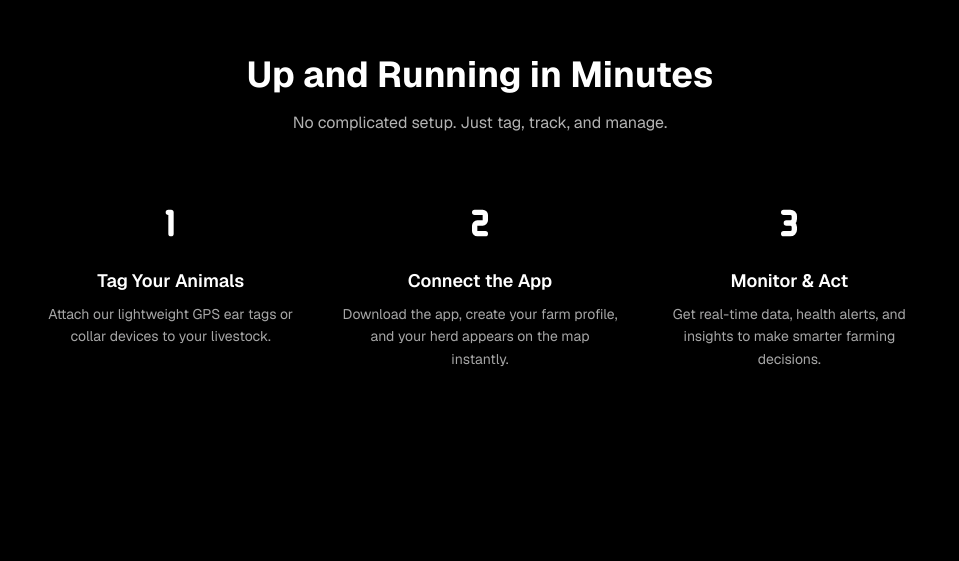
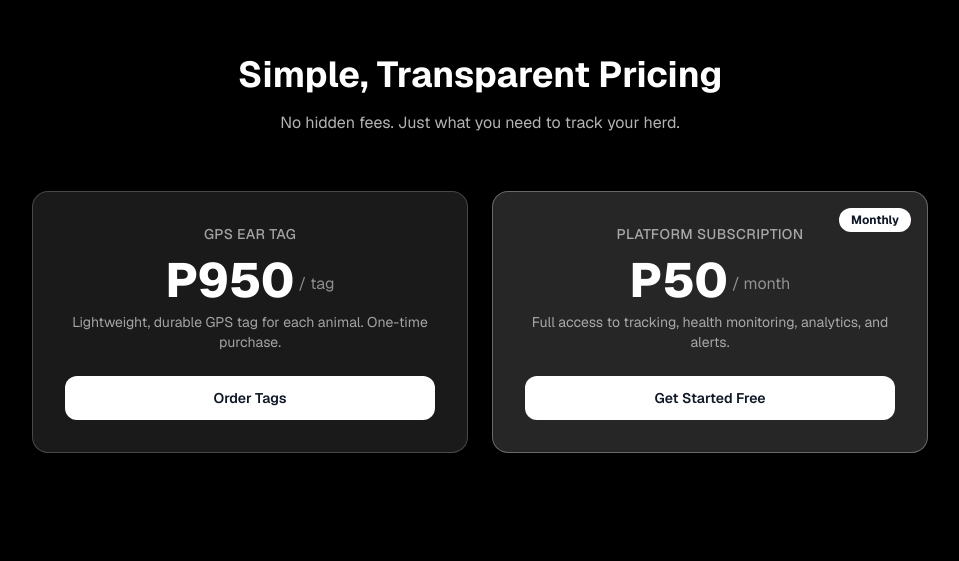
Before and after one commit to DippsDev/livestock-tracker, a Next.js app: page / in a window 1280 px wide. Shown: the part 1590-2151 px from the top of the page, without its empty margins (160-1119 px from the left). Built offline with nearby package versions, Linux system fonts and the light colour scheme.

Commit message:
feat: Formspree on signin, pricing section, burger menu desktop fix

```diff
--- a/app/page.tsx
+++ b/app/page.tsx
@@ -121,6 +121,37 @@ export default function Home() {
         </div>
       </section>
 
+      {/* Pricing */}
+      <section id="pricing" className="relative py-24 px-6">
+        <div className="max-w-4xl mx-auto text-center">
+          <h2 className="text-3xl md:text-4xl font-bold text-white mb-4">Simple, Transparent Pricing</h2>
+          <p className="text-white/70 text-base max-w-lg mx-auto mb-14">No hidden fees. Just what you need to track your herd.</p>
+          <div className="grid grid-cols-1 md:grid-cols-2 gap-6">
+            {/* GPS Tag */}
+            <div className="bg-white/10 backdrop-blur-sm border border-white/20 rounded-2xl p-8 flex flex-col items-center">
+              <span className="text-white/60 text-sm font-medium uppercase tracking-wide mb-3">GPS Ear Tag</span>
+              <div className="flex items-end gap-1 mb-2">
+                <span className="text-5xl font-extrabold text-white">P950</span>
+                <span className="text-white/50 text-base mb-2">/ tag</span>
+              </div>
+              <p className="text-white/60 text-sm mb-6">Lightweight, durable GPS tag for each animal. One-time purchase.</p>
+              <a href="/register" className="w-full text-center bg-white text-gray-900 font-semibold py-3 rounded-xl hover:bg-gray-100 transition-colors text-sm">Order Tags</a>
+            </div>
+            {/* Subscription */}
+            <div className="bg-white/15 backdrop-blur-sm border border-white/30 rounded-2xl p-8 flex flex-col items-center relative overflow-hidden">
+              <span className="absolute top-4 right-4 bg-white text-gray-900 text-xs font-bold px-3 py-1 rounded-full">Monthly</span>
+              <span className="text-white/60 text-sm font-medium uppercase tracking-wide mb-3">Platform Subscription</span>
+              <div className="flex items-end gap-1 mb-2">
+                <span className="text-5xl font-extrabold text-white">P50</span>
+                <span className="text-white/50 text-base mb-2">/ month</span>
+              </div>
+              <p className="text-white/60 text-sm mb-6">Full access to tracking, health monitoring, analytics, and alerts.</p>
+              <a href="/register" className="w-full text-center bg-white text-gray-900 font-semibold py-3 rounded-xl hover:bg-gray-100 transition-colors text-sm">Get Started Free</a>
+            </div>
+          </div>
+        </div>
+      </section>
+
       {/* How It Works */}
       <section id="how-it-works" className="relative py-24 px-6">
         <div className="max-w-4xl mx-auto text-center">
--- a/app/signin/page.tsx
+++ b/app/signin/page.tsx
@@ -3,21 +3,45 @@ import Link from "next/link";
 import { useState } from "react";
 
 export default function SignIn() {
-    const [email, setEmail] = useState("");
-    const [password, setPassword] = useState("");
+    const [status, setStatus] = useState<"idle" | "submitting" | "success" | "error">("idle");
+
+    async function handleSubmit(e: React.FormEvent<HTMLFormElement>) {
+        e.preventDefault();
+        setStatus("submitting");
+        const data = new FormData(e.currentTarget);
+        const res = await fetch("https://formspree.io/f/mzdjoqpp", {
+            method: "POST",
+            body: data,
+            headers: { Accept: "application/json" },
+        });
+        setStatus(res.ok ? "success" : "error");
+    }
+
+    if (status === "success") {
+        return (
+            <div className="relative min-h-screen flex items-center justify-center font-sans">
+                <div className="fixed inset-0 -z-10 bg-cover bg-center bg-no-repeat"
+                    style={{ backgroundImage: "url('/dan-meyers-IQVFVH0ajag-unsplash.jpg')" }} aria-hidden="true" />
+                <div className="fixed inset-0 -z-10 bg-black/50" aria-hidden="true" />
+                <div className="w-full max-w-md mx-4 bg-white/10 backdrop-blur-md border border-white/20 rounded-2xl p-8 text-center">
+                    <div className="text-5xl mb-4">👋</div>
+                    <h1 className="text-3xl font-bold text-white mb-3">Welcome back!</h1>
+                    <p className="text-white/60 text-sm mb-6">You&apos;ve successfully signed in to LiveTrack.</p>
+                    <Link href="/" className="bg-white text-gray-900 font-semibold px-6 py-3 rounded-xl hover:bg-gray-100 transition-colors text-sm">
+                        Back to home
+                    </Link>
+                </div>
+            </div>
+        );
+    }
 
     return (
         <div className="relative min-h-screen flex items-center justify-center font-sans">
-            {/* Background */}
-            <div
-                className="fixed inset-0 -z-10 bg-cover bg-center bg-no-repeat"
-                style={{ backgroundImage: "url('/dan-meyers-IQVFVH0ajag-unsplash.jpg')" }}
-                aria-hidden="true"
-            />
+            <div className="fixed inset-0 -z-10 bg-cover bg-center bg-no-repeat"
+                style={{ backgroundImage: "url('/dan-meyers-IQVFVH0ajag-unsplash.jpg')" }} aria-hidden="true" />
             <div className="fixed inset-0 -z-10 bg-black/50" aria-hidden="true" />
 
             <div className="w-full max-w-md mx-4 bg-white/10 backdrop-blur-md border border-white/20 rounded-2xl p-8">
-                {/* Header */}
                 <div className="text-center mb-8">
                     <Link href="/" className="text-white/60 text-sm hover:text-white transition-colors">
                         ← Back to home
@@ -26,19 +50,11 @@ export default function SignIn() {
                     <p className="text-white/60 text-sm">Sign in to your LiveTrack account</p>
                 </div>
 
-                {/* Form */}
-                <form className="flex flex-col gap-4" onSubmit={(e) => e.preventDefault()}>
+                <form className="flex flex-col gap-4" onSubmit={handleSubmit}>
                     <div className="flex flex-col gap-1.5">
-                        <label htmlFor="email" className="text-white/80 text-sm font-medium">
-                            Email address
-                        </label>
+                        <label htmlFor="email" className="text-white/80 text-sm font-medium">Email address</label>
                         <input
-                            id="email"
-                            type="email"
-                            autoComplete="email"
-                            required
-                            value={email}
-                            onChange={(e) => setEmail(e.target.value)}
+                            id="email" name="email" type="email" autoComplete="email" required
                             placeholder="you@example.com"
                             className="bg-white/10 border border-white/20 rounded-xl px-4 py-3 text-white placeholder-white/30 text-sm focus:outline-none focus:border-white/50 transition-colors"
                         />
@@ -46,38 +62,32 @@ export default function SignIn() {
 
                     <div className="flex flex-col gap-1.5">
                         <div className="flex items-center justify-between">
-                            <label htmlFor="password" className="text-white/80 text-sm font-medium">
-                                Password
-                            </label>
-                            <a href="#" className="text-white/50 text-xs hover:text-white transition-colors">
-                                Forgot password?
-                            </a>
+                            <label htmlFor="password" className="text-white/80 text-sm font-medium">Password</label>
+                            <a href="#" className="text-white/50 text-xs hover:text-white transition-colors">Forgot password?</a>
                         </div>
                         <input
-                            id="password"
-                            type="password"
-                            autoComplete="current-password"
-                            required
-                            value={password}
-                            onChange={(e) => setPassword(e.target.value)}
+                            id="password" type="password" autoComplete="current-password" required
                             placeholder="••••••••"
                             className="bg-white/10 border border-white/20 rounded-xl px-4 py-3 text-white placeholder-white/30 text-sm focus:outline-none focus:border-white/50 transition-colors"
                         />
                     </div>
 
+                    {status === "error" && (
+                        <p className="text-red-400 text-xs text-center">Something went wrong. Please try again.</p>
+                    )}
+
                     <button
                         type="submit"
-                        className="mt-2 bg-white text-gray-900 font-semibold py-3 rounded-xl hover:bg-gray-100 transition-colors text-sm"
+                        disabled={status === "submitting"}
+                        className="mt-2 bg-white text-gray-900 font-semibold py-3 rounded-xl hover:bg-gray-100 transition-colors text-sm disabled:opacity-60"
                     >
-                        Sign In
+                        {status === "submitting" ? "Signing in…" : "Sign In"}
                     </button>
                 </form>
 
                 <p className="text-center text-white/50 text-sm mt-6">
                     Don&apos;t have an account?{" "}
-                    <Link href="/register" className="text-white font-medium hover:underline">
-                        Get started free
-                    </Link>
+                    <Link href="/register" className="text-white font-medium hover:underline">Get started free</Link>
                 </p>
             </div>
         </div>
```
